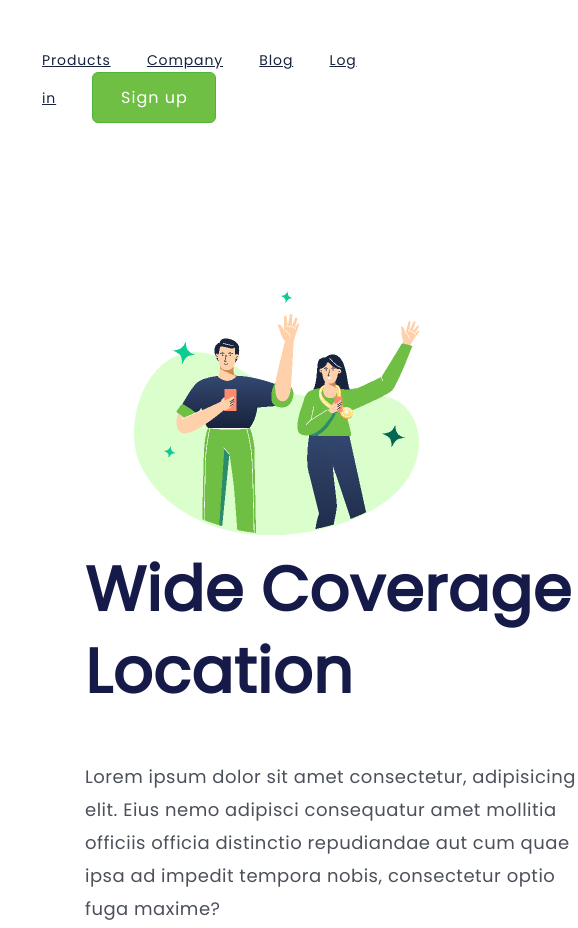
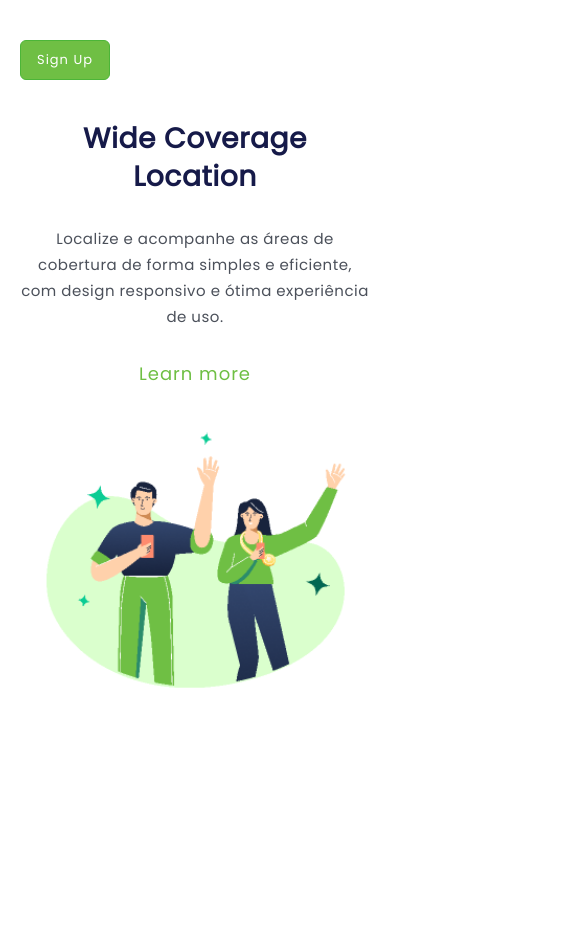
Before and after one commit to adilsonribeiroalmeida/Wide-Coverage-Location, a plain HTML site: page index.html in a window 390 px wide. Shown: the top 928 px of the page, 578 px wide, since content can reach past the window. After the commit the page ends 844 px from the top, so only its background shows below. Drawn offline with Linux system fonts and the light colour scheme.

Commit message:
Atualização: CSS responsivo para mobile no Wide Coverage Location

```diff
--- a/index.html
+++ b/index.html
@@ -1,30 +1,29 @@
 <!DOCTYPE html>
-<html lang="en">
+<html lang="pt-br">
 
-<head>
+<header>
 	<meta charset="UTF-8">
 	<meta http-equiv="X-UA-Compatible" content="IE=edge">
-  <meta name="viewport" content="width=device-width, initial-scale=1.0">
+	<meta name="vierport" content="width=device-width, initial-scale=1.0">
 	<link rel="stylesheet" href="./styles.css">
 	<title>Wide Coverage Location</title>
-</head>
+</header>
 
 <body>
 	<header>
-    <a class="Link-menu" href="#">Products</a>
-    <a class="Link-menu" href="#">Company</a>
-    <a class="Link-menu" href="#">Blog</a>
-    <a class="Link-menu" href="#">Log in</a>
-    <button class="button-sign-up">Sign up</button>
+		<a class="link-menu">Products</a>
+		<a class="link-menu">Company</a>
+		<a class="link-menu">Blog</a>
+		<a class="link-menu">Log in</a>
+		<button class="button-sing-up">Sign Up</button>
 	</header>
 	<main>
-    <img src="./assets/logo.png" alt="Wide Coverage Location logo">
-
+		<img src="./assets/logo.png" alt="Mapa de cobertura" />
 		<div>
 			<h1>Wide Coverage Location</h1>
-      <p>Lorem ipsum dolor sit amet consectetur, adipisicing elit. Eius nemo adipisci consequatur amet mollitia officiis
-        officia distinctio repudiandae aut cum quae ipsa ad impedit tempora nobis, consectetur optio fuga maxime?</p>
-      <button class="button-Learn-more">Learn more</button>
+			<p>Localize e acompanhe as áreas de cobertura de forma simples e eficiente, com design responsivo e ótima
+				experiência de uso.</p>
+			<button class="link-learn-more">Learn more</button>
 		</div>
 	</main>
 </body>
--- a/styles.css
+++ b/styles.css
@@ -1,5 +1,6 @@
-@import url('https://fonts.googleapis.com/css2?family=Poppins:ital,wght@0400;500;700&display=swap');
+@import url('https://fonts.googleapis.com/css2?family=Poppins:ital,wght@0,400;500;700&display=swap');
 
+/* ===== RESET BÁSICO ===== */
 * {
   margin: 0;
   padding: 0;
@@ -7,22 +8,26 @@
   font-family: "Poppins", sans-serif;
 }
 
+/* ===== HEADER ===== */
 header {
-  margin-top: 47px;
-  margin-left: 42px;
+  display: flex;
+  justify-content: space-between;
+  align-items: center;
+  margin: 40px 42px;
 }
 
-.Link-menu {
+.link-menu {
   font-weight: 400;
   font-size: 14px;
-  line-height: 14px;
+  line-height: 21px;
   text-align: center;
   letter-spacing: 0.875px;
   color: #17233D;
   margin-right: 32px;
+  cursor: pointer;
 }
 
-.button-sign-up {
+.button-sing-up {
   background: #6FBF44;
   border: 1px solid #4CB538;
   border-radius: 6px;
@@ -36,23 +41,34 @@ header {
   color: #FFFFFF;
 }
 
+/* ===== CONTEÚDO PRINCIPAL ===== */
+main {
+  display: flex;
+  align-items: center;
+  justify-content: center;
+  flex-wrap: wrap;
+  margin: 100px 40px;
+}
+
 img {
-  margin: 163px 0 0 123px;
-  display: inline-block;
+  width: 500px;
+  max-width: 100%;
+  height: auto;
+  display: block;
+  margin: 0 auto;
+}
+
+div {
+  max-width: 493px;
+  margin-left: 85px;
 }
 
 h1 {
   font-weight: 700;
   font-size: 62px;
   line-height: 82px;
-  letter-spacing: 0.596154px;
+  letter-spacing: 0.6px;
   color: #161A49;
-}
-
-div {
-  display: inline-block;
-  margin-left: 85px;
-  width: 493px;
 }
 
 p {
@@ -65,7 +81,7 @@ p {
   margin-bottom: 55px;
 }
 
-.button-Learn-more {
+.link-learn-more {
   font-weight: 500;
   font-size: 18px;
   line-height: 27px;
@@ -75,3 +91,102 @@ p {
   background: transparent;
   border: none;
 }
+
+/* ===== RESPONSIVIDADE ===== */
+
+/* Tablets e celulares grandes */
+@media (max-width: 1024px) {
+  header {
+    margin: 30px 20px;
+  }
+
+  h1 {
+    font-size: 48px;
+    line-height: 60px;
+  }
+
+  div {
+    margin-left: 0;
+    text-align: center;
+  }
+
+  main {
+    margin: 60px 20px;
+  }
+}
+
+/* Celulares (tela média e pequena) */
+@media (max-width: 768px) {
+  header {
+    flex-direction: row;
+    justify-content: space-between;
+    align-items: center;
+  }
+
+  /* Esconde menu e mostra só o botão "Sign Up" */
+  .link-menu {
+    display: none;
+  }
+
+  .button-sing-up {
+    width: 100px;
+    height: 45px;
+    font-size: 14px;
+  }
+
+  /* Layout empilhado: texto em cima, imagem embaixo */
+  main {
+    flex-direction: column-reverse;
+    margin: 40px 20px;
+    text-align: center;
+  }
+
+  div {
+    width: 100%;
+    margin: 0;
+  }
+
+  h1 {
+    font-size: 36px;
+    line-height: 46px;
+  }
+
+  p {
+    font-size: 16px;
+    line-height: 28px;
+    margin: 30px 0;
+  }
+
+  img {
+    margin: 40px 0 0 0;
+    width: 100%;
+    max-width: 380px;
+  }
+}
+
+/* Celulares muito pequenos (ex: iPhone SE) */
+@media (max-width: 480px) {
+  header {
+    margin: 20px;
+  }
+
+  .button-sing-up {
+    width: 90px;
+    height: 40px;
+    font-size: 13px;
+  }
+
+  h1 {
+    font-size: 28px;
+    line-height: 38px;
+  }
+
+  p {
+    font-size: 15px;
+    line-height: 26px;
+  }
+
+  img {
+    max-width: 320px;
+  }
+}
```
Also changed, not shown: 1 other file. Lines whose indentation alone changed are shown as unchanged.
